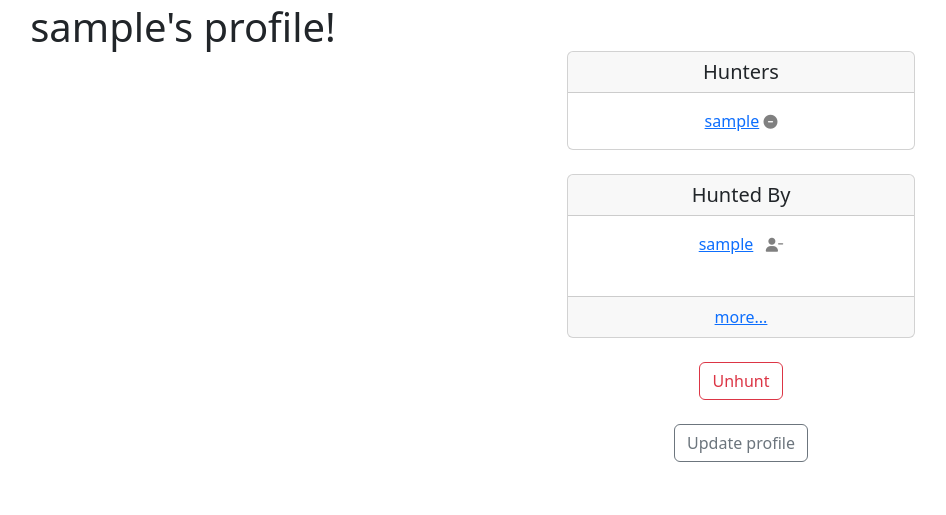
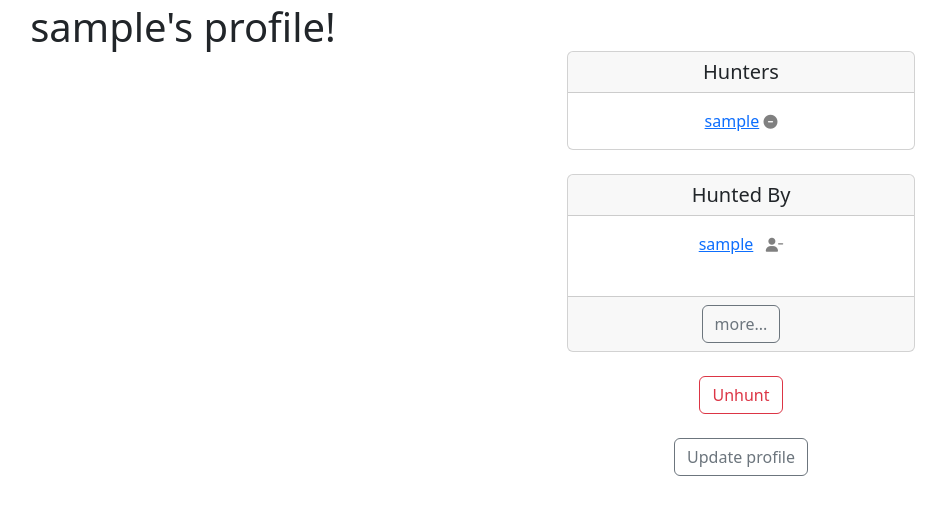
Before and after one commit to shahriaarrr/SHAZAM, a Django app: page /profile/1 in a window 1280 px wide. Shown: the part 79-594 px from the top of the page, without its empty margins (271-1217 px from the left). Run offline with Django 4.2, Linux system fonts and the light colour scheme; the visitor is signed in with stand-in values (Sample User, id 1); data comes from the database, SQL or seed files in the repository; data that the repository does not hold is empty; some libraries are stand-ins or nearby versions.

Commit message:
add some style to more.. button

```diff
--- a/shazam/templates/profile.html
+++ b/shazam/templates/profile.html
@@ -126,7 +126,7 @@
                         </p>
                     </div>
                     <div class="card-footer">
-                        <a href="{% url 'hunters' profile.user.id %}">
+                        <a href="{% url 'hunters' profile.user.id %}" class="btn btn-small btn-outline-secondary">
                             more...
                         </a>
                     </div>
```
